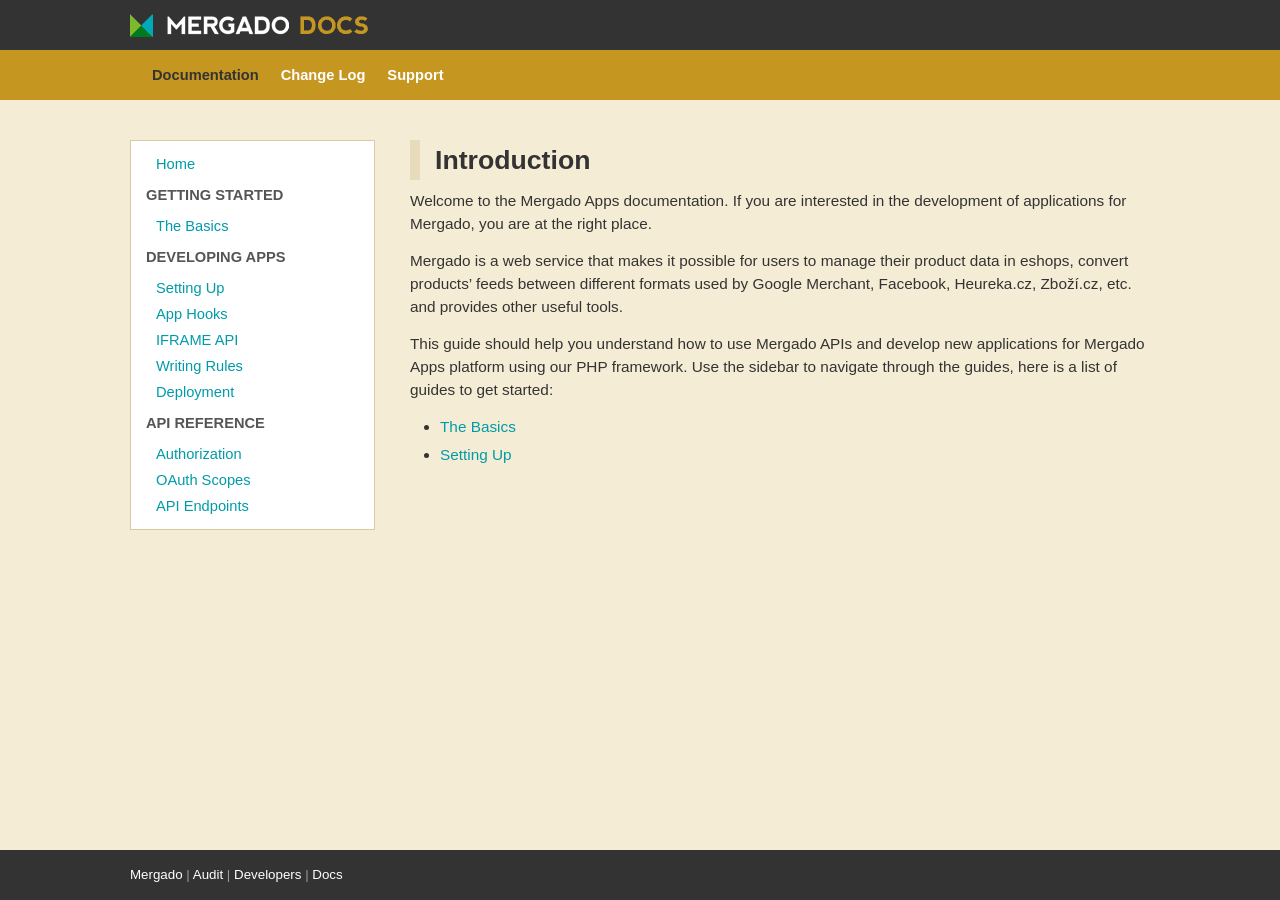
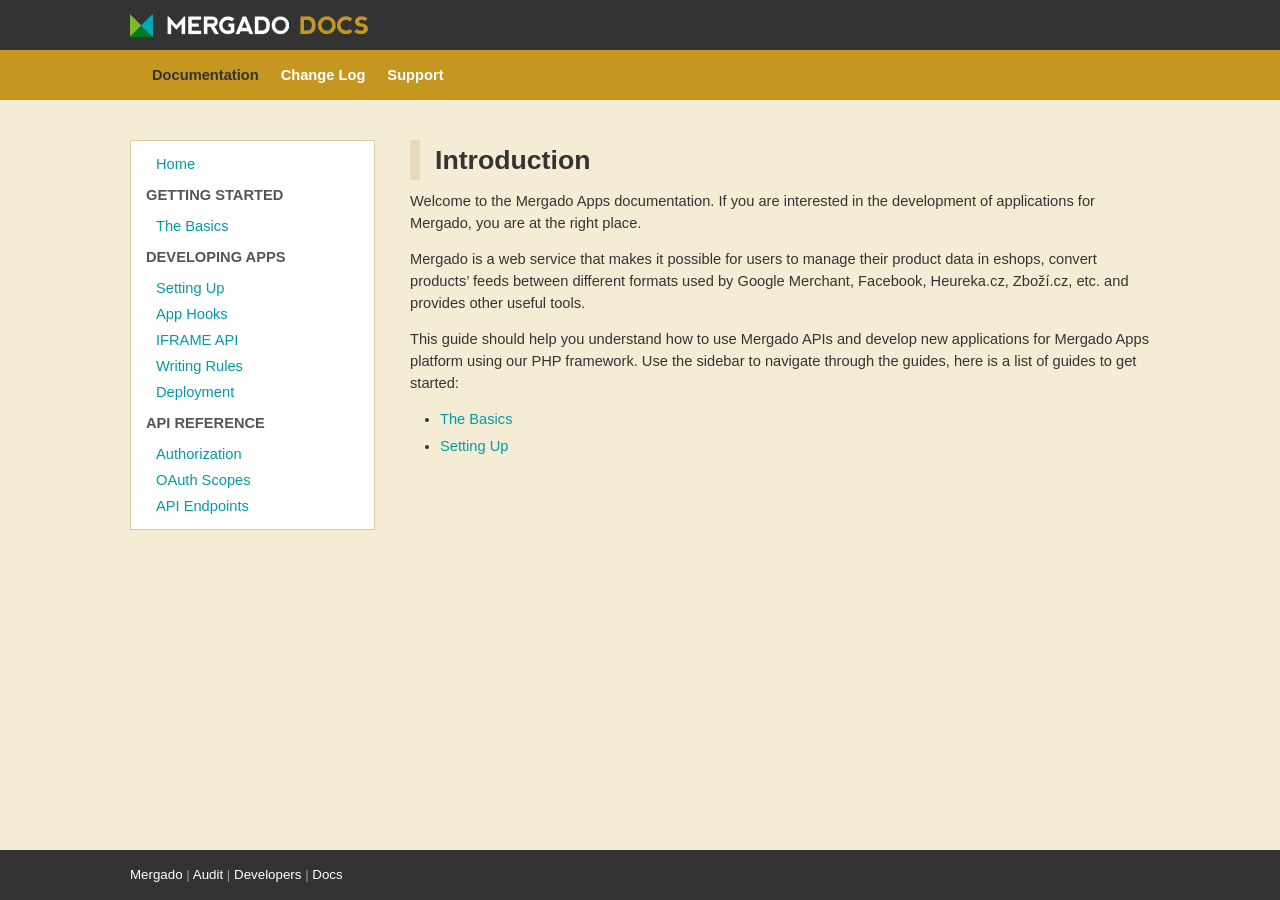
Before and after one commit to michalwiglasz/docs, a Jekyll site: the page built from index.md, in a window 1280 px wide. Built offline with Jekyll 4.4.1, drawn with Linux system fonts in a browser that asks for light colours.

Commit message:
Changed font size.

```diff
--- a/_sass/_variables.sass
+++ b/_sass/_variables.sass
@@ -4,7 +4,7 @@ $content-width: 740px
 $navigation-width: 245px
 
 // Fonts
-$base-font-size: 11.5pt
+$base-font-size: 11pt
 $base-font-weight: 400
 $base-line-height: 1.5
 $base-font-family: Arial, Helvetica, Verdana, sans-serif
```
